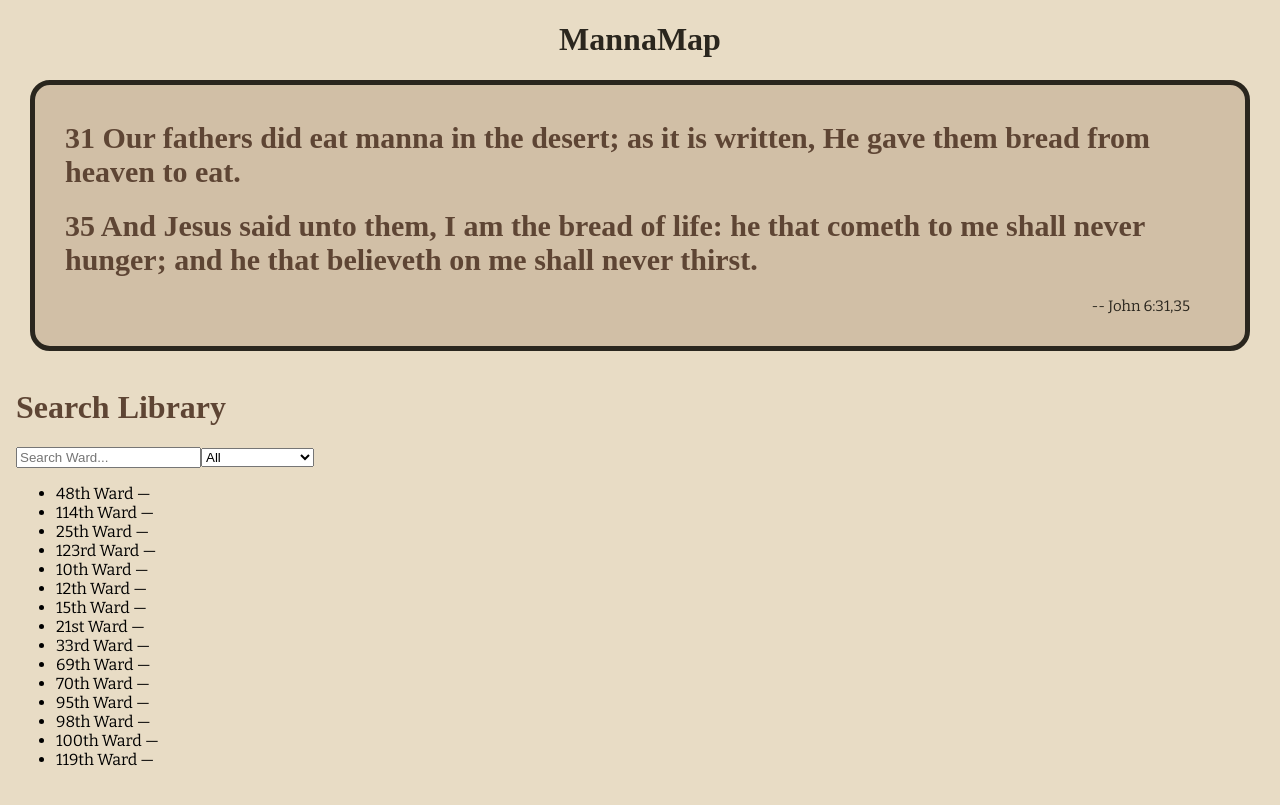
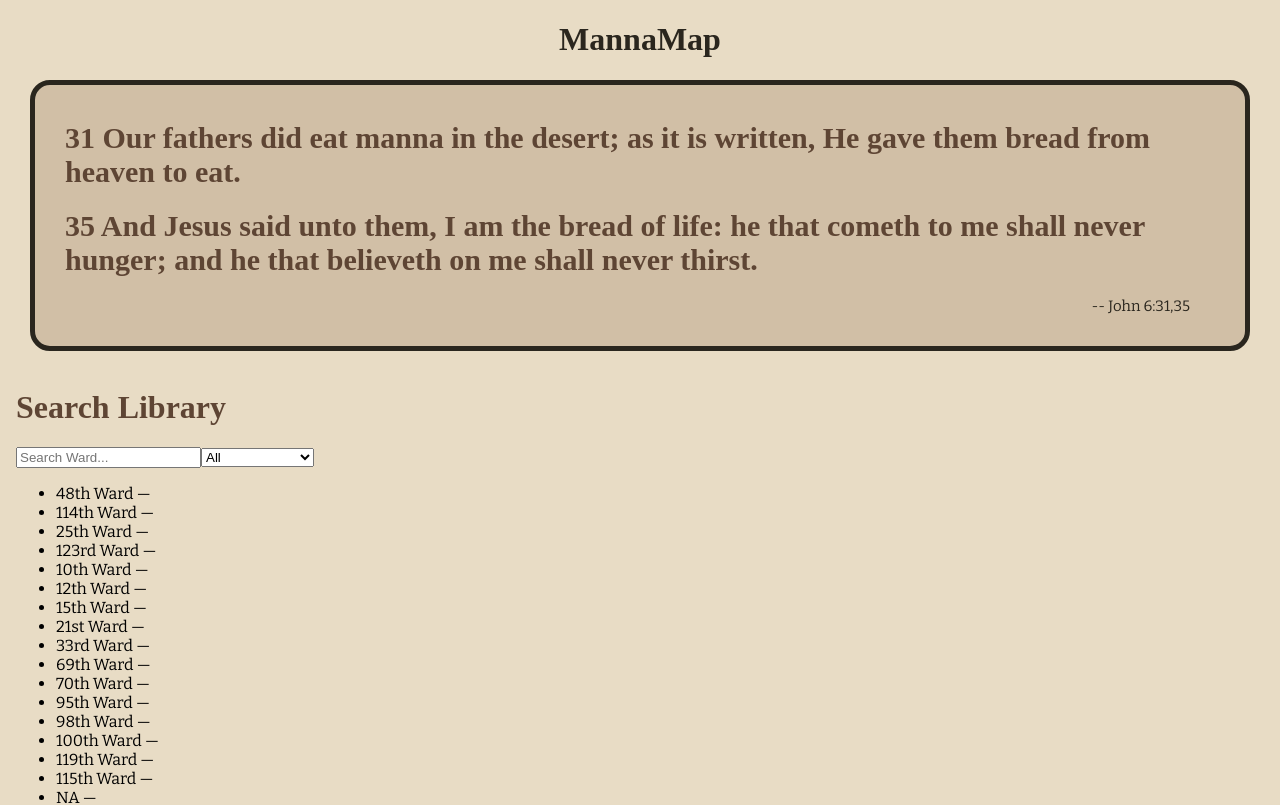
Before and after one commit to Joao-Banks/MannaMapp, a React (Create React App) app: page / in a window 1280 px wide. Shown: the top 805 px of the page. Built offline with nearby package versions, Linux system fonts and the light colour scheme; a web font is replaced by a local one.

Commit message:
more wards

```diff
--- a/src/components/Search.js
+++ b/src/components/Search.js
@@ -15,12 +15,25 @@ function App() {
     { name: "15th Ward", complex: "Windsor" },
     { name: "21st Ward", complex: "Windsor" },
     { name: "33rd Ward", complex: "The Ridge" },
-    { name: "69th Ward", complex: "TBA" },
-    { name: "70th Ward", complex: "TBA" },
-    { name: "95th Ward", complex: "TBA" },
-    { name: "98th Ward", complex: "TBA" },
-    { name: "100th Ward", complex: "TBA" },
-    { name: "119th Ward", complex: "TBA" },
+    { name: "69th Ward", complex: "Snowview" },
+    { name: "70th Ward", complex: "The Ridge" },
+    { name: "95th Ward", complex: "Kensington" },
+    { name: "98th Ward", complex: "Windsor" },
+    { name: "100th Ward", complex: "Kensington" },
+    { name: "119th Ward", complex: "The Ridge" },
+    { name: "115th Ward", complex: "Abby Lane Manor"},
+    { name: "NA", complex: "NA"},
+    { name: "NA", complex: "NA"},
+    { name: "NA", complex: "NA"},
+    { name: "NA", complex: "NA"},
+    { name: "NA", complex: "NA"},
+    { name: "NA", complex: "NA"},
+    { name: "NA", complex: "NA"},
+    { name: "NA", complex: "NA"},
+    { name: "NA", complex: "NA"},
+    { name: "NA", complex: "NA"},
+    { name: "NA", complex: "NA"},
+    { name: "NA", complex: "NA"},
   ];
 
   const handleKeyDown = (e) => {
```
